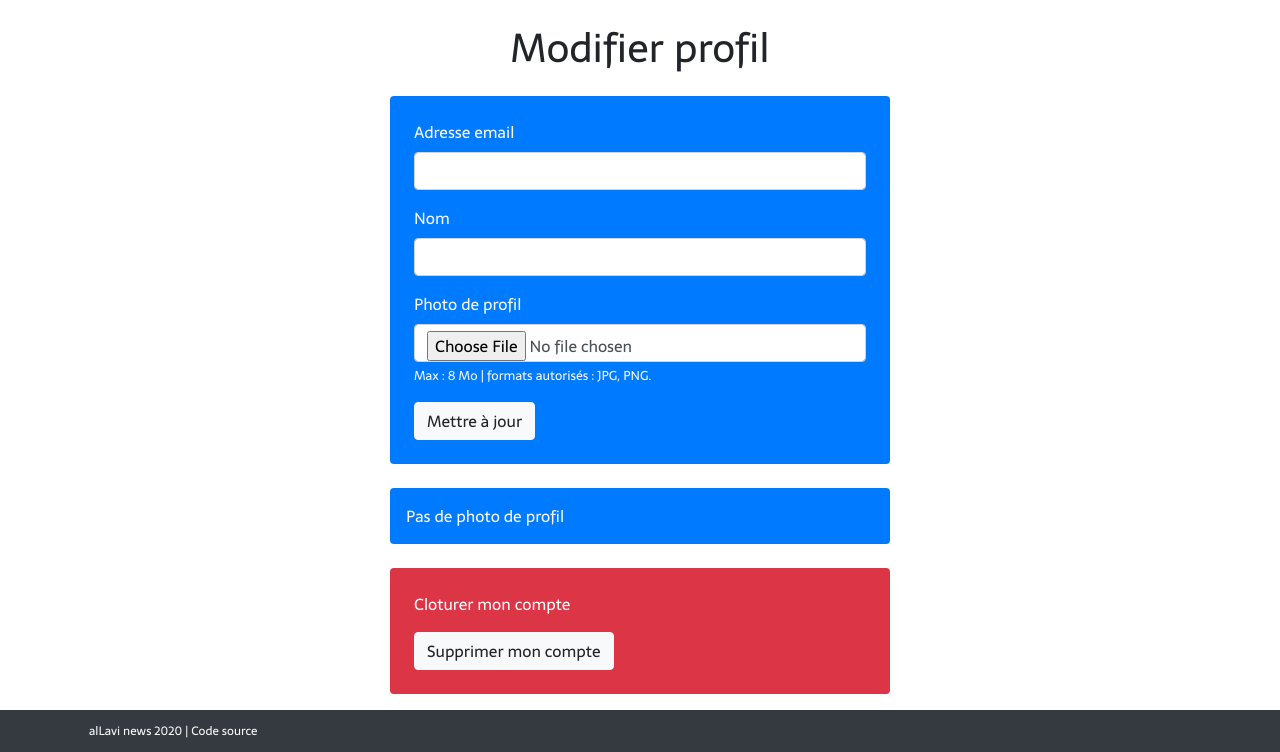
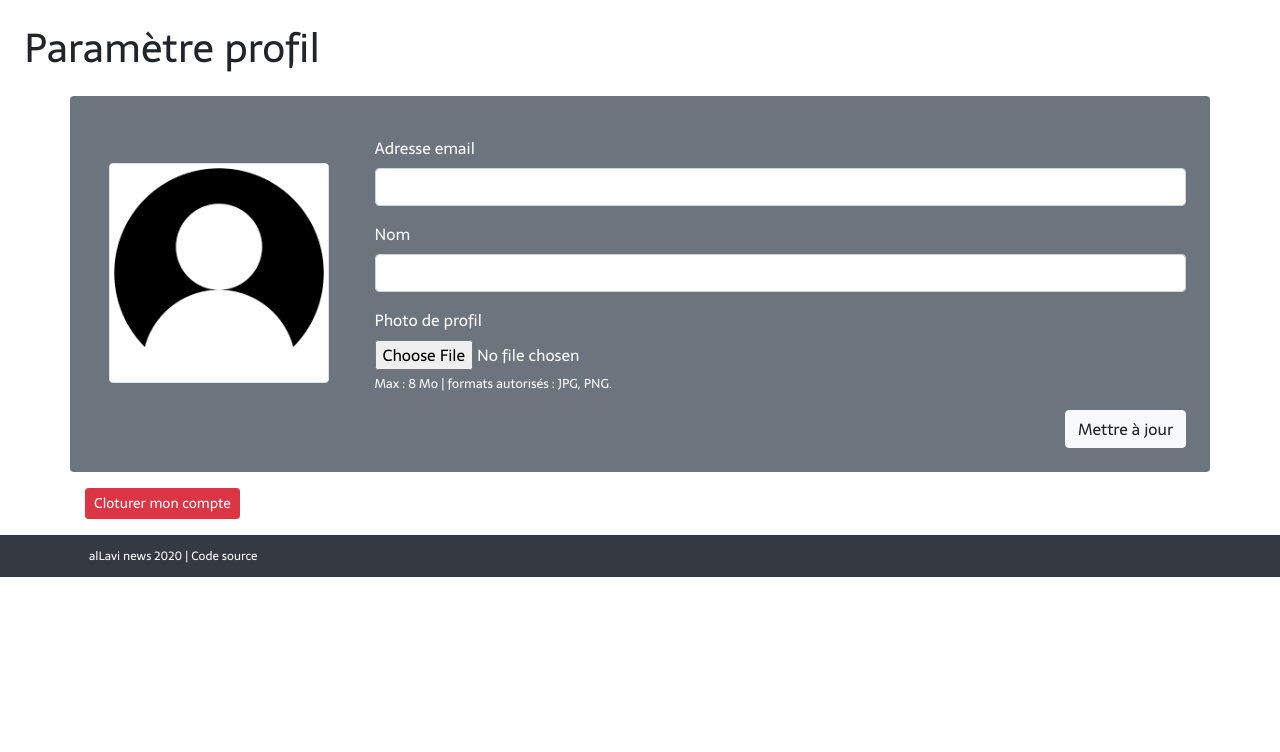
Before and after one commit to alexlabuz/alvnews, a PHP site: template src/view/updateUser.html.twig in a window 1280 px wide. Shown: the part 56-808 px from the top of the page. After the commit the page ends 633 px from the top, so only its background shows below. Run offline with PHP 8.4, Linux system fonts and the light colour scheme; the template is opened without the code that fills it, so the values that code supplies are empty; some libraries are stand-ins or nearby versions.

Commit message:
Refonte de l'interface de modification de profil

```diff
--- a/public/css/style.css
+++ b/public/css/style.css
@@ -111,6 +111,18 @@ nav.homeNavBar{
 		height: 110px;
 	}
 }
+
+.img-big{
+	width: 220px;
+	height: 220px;
+}
+@media(max-width:776px){
+	.img-big{
+		width: 110px;
+		height: 110px;
+	}
+}
+
 .img-mini{
 	width: 80px;
 	height: 80px;
--- a/src/view/base.html.twig
+++ b/src/view/base.html.twig
@@ -5,7 +5,7 @@
 	<meta charset="utf-8" />
 	<meta name="viewport" content="width=device-width, initial-scale=1, shrink-to-fit=no">
 	<link rel="stylesheet" href="https://stackpath.bootstrapcdn.com/bootstrap/4.4.1/css/bootstrap.min.css" integrity="sha384-Vkoo8x4CGsO3+Hhxv8T/Q5PaXtkKtu6ug5TOeNV6gBiFeWPGFN9MuhOf23Q9Ifjh" crossorigin="anonymous">
-	<link rel="stylesheet" href="css/style.css?1">
+	<link rel="stylesheet" href="css/style.css?2">
 	<link rel="icon" type="image/png" sizes="32x32" href="images/favicon-32x32.png" />
 	<link rel="apple-touch-icon" sizes="120x120" href="images/apple-icon-120x120.png" />
 {% block head %}{% endblock %}
--- a/src/view/editor.html.twig
+++ b/src/view/editor.html.twig
@@ -24,7 +24,7 @@
 	{% set action = "&id=#{article.id}" %}
 {% endif %}
 
-<form method="POST" action="?page=editor{{action | raw}}" enctype="multipart/form-data">
+<form method="POST" action="?page=editor{{action | raw}}" enctype="multipart/form-data" class="jsAnimateLoadForm">
 	<div class="bg-dark p-3 text-light mb-2 rounded">
 
 		<div class="form-row mb-2">
@@ -92,4 +92,6 @@
 
 {% endif %}
 
+<!-- SCRIPT -->
+<script src="js/loadingButton.js"></script>
 {% endblock %}
--- a/src/view/updateUser.html.twig
+++ b/src/view/updateUser.html.twig
@@ -2,17 +2,36 @@
 {% block title %}Mettre à jour le profil{{parent()}} {% endblock %}
 
 {% block content %}
-	<h1 class="text-center m-4">Modifier profil</h1>
+<h1 class="m-4">Paramètre profil</h1>
 
 {% if form.message is defined %}
 	{% if get.code == 0 %}
-			<div class="alert alert-success mx-auto block-custom" style="float:center" role="alert">{{form.message}}</div>
+		<div class="alert alert-success container" style="float:center" role="alert">{{form.message}}</div>
 	{% else %}
-			<div class="alert alert-danger mx-auto block-custom" style="float:center" role="alert">{{form.message}}</div>
+		<div class="alert alert-danger container" style="float:center" role="alert">{{form.message}}</div>
 	{% endif %}
 {% endif %}
 
-	<form method="POST" action="index.php?page=updateUser" enctype="multipart/form-data" class="bg-primary text-light p-4 mx-auto rounded block-custom">
+<form method="POST" action="index.php?page=updateUser" enctype="multipart/form-data" class="">
+<div class="container bg-secondary text-light p-4 rounded">
+	<h1 class="mb-3">{{user.nom}}</h1>
+	<div class="row">
+
+		<div class="col-lg-3 align-self-center text-lg-center">
+		{% if user.image != null %}
+				<img src="images/profil/{{user.image}}" alt="photo de profil" class="img-thumbnail img-big">
+				<button type="submit" name="btSupprimeImage" class="btn btn-light btn-sm m-2">
+					Supprimer l'image
+					<svg width="1em" height="1em" viewBox="0 0 16 16" class="bi bi-trash-fill ml-1" fill="currentColor" xmlns="http://www.w3.org/2000/svg">
+					<path fill-rule="evenodd" d="M2.5 1a1 1 0 0 0-1 1v1a1 1 0 0 0 1 1H3v9a2 2 0 0 0 2 2h6a2 2 0 0 0 2-2V4h.5a1 1 0 0 0 1-1V2a1 1 0 0 0-1-1H10a1 1 0 0 0-1-1H7a1 1 0 0 0-1 1H2.5zm3 4a.5.5 0 0 1 .5.5v7a.5.5 0 0 1-1 0v-7a.5.5 0 0 1 .5-.5zM8 5a.5.5 0 0 1 .5.5v7a.5.5 0 0 1-1 0v-7A.5.5 0 0 1 8 5zm3 .5a.5.5 0 0 0-1 0v7a.5.5 0 0 0 1 0v-7z"/>
+					</svg>
+				</button>
+		{% else %}
+				<img src="images/default/profil.png" alt="photo de profil" class="img-thumbnail img-big">
+		{% endif %}
+		</div>
+
+		<div class="col-lg-9 align-self-center">
 			<div class="form-group">
 				<label for="email">Adresse email</label>
 				<input type="email" class="form-control" id="email" name="email" value="{{user.email}}" required/>
@@ -23,32 +42,20 @@
 			</div>
 			<div class="form-group">
 				<label for="image">Photo de profil</label>
-			<input type="file" class="form-control" id="image" name="image"/>
+				<input type="file" class="form-control-file" id="image" name="image"/>
 				<small>Max : 8 Mo | formats autorisés : JPG, PNG.</small>
 			</div>
+		</div>
 
+	</div>
+	<div class="text-right">
 		<button type="submit" name="btUpdate" class="btn btn-light">Mettre à jour</button>
+	</div>
+</div>
 </form>
 
-	<form method="POST" action="index.php?page=updateUser" class="bg-primary text-light p-2 mx-auto rounded mt-4 block-custom">
-		{% if user.image != null %}
-		<div class="row">
-		<div class="col-3">
-			<img src="images/profil/{{user.image}}" class="img-thumbnail img-mini">
-		</div>
-		<div class="col-5 align-self-center">
-			<p>Ma photo de profil</p>
-			<button type="submit" name="btSupprimeImage" class="btn btn-light btn-sm">Supprimer</button>
-		</div>
-		</div>
-		{% else %}
-			<p class="m-2">Pas de photo de profil</p>
-		{% endif %}
-	</form>
-
-	<div class="bg-danger text-light p-4 mt-4 mx-auto rounded block-custom">
-		<p>Cloturer mon compte</p>
-		<button class="btn btn-light" id="supprimerCompte" data-toggle="modal" data-target="#exampleModal">Supprimer mon compte</button>
+<div class="container mt-3">
+	<button class="btn btn-danger btn-sm" id="supprimerCompte" data-toggle="modal" data-target="#exampleModal">Cloturer mon compte</button>
 </div>
 
 <!-- Modal -->
```
Lines whose indentation alone changed are shown as unchanged.
